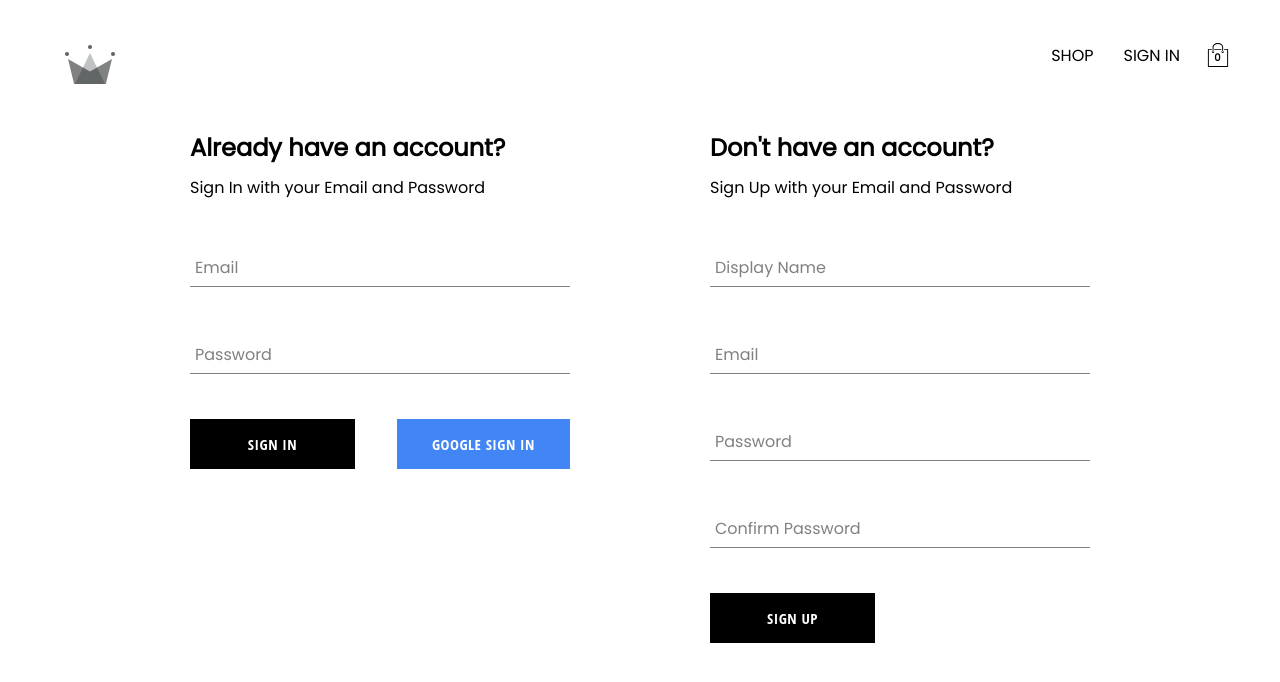
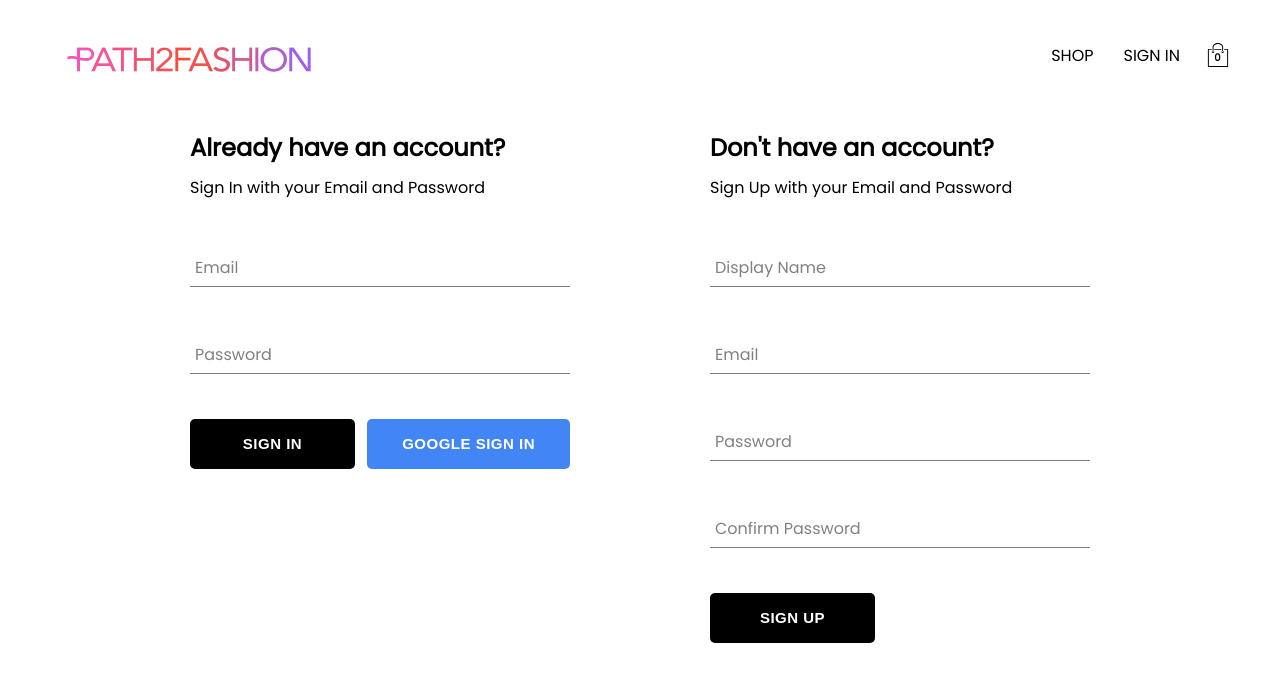
Before and after one commit to satyajitgiram/crown-clothing, a React (Create React App) app: page /auth in a window 1280 px wide. Shown: the top 682 px of the page. Built offline with nearby package versions, Linux system fonts and the light colour scheme; no server answers; the database is empty.

Commit message:
added branding og path2fashion & changed some styling

```diff
--- a/public/index.html
+++ b/public/index.html
@@ -27,7 +27,7 @@
     <link rel="preconnect" href="https://fonts.googleapis.com">
     <link rel="preconnect" href="https://fonts.gstatic.com" crossorigin>
     <link href="https://fonts.googleapis.com/css2?family=Poppins&display=swap" rel="stylesheet">
-    <title>React App</title>
+    <title>Path2Fashion - Your Style, Your Way</title>
   </head>
   <body>
     <noscript>You need to enable JavaScript to run this app.</noscript>
--- a/src/components/button/button.styles.jsx
+++ b/src/components/button/button.styles.jsx
@@ -2,6 +2,7 @@ import styled from 'styled-components';
 
 export const BaseButton = styled.button`
     min-width: 165px;
+    border-radius:5px;
     width: auto;
     height: 50px;
     letter-spacing: 0.5px;
@@ -11,7 +12,6 @@ export const BaseButton = styled.button`
     background-color: black;
     color: white;
     text-transform: uppercase;
-    font-family: 'Open Sans Condensed';
     font-weight: bolder;
     border: none;
     cursor: pointer;
--- a/src/components/directory-item/directory-item.styles.jsx
+++ b/src/components/directory-item/directory-item.styles.jsx
@@ -11,6 +11,7 @@ export const BackgroundImage = styled.div`
 export const Body = styled.div`
   height: 90px;
   padding: 0 25px;
+  border-radius:5px;
   display: flex;
   flex-direction: column;
   align-items: center;
@@ -38,6 +39,7 @@ export const DirectoryItemContainer = styled.div`
   min-width: 30%;
   height: 240px;
   flex: 1 1 auto;
+  border-radius: 12px;
   display: flex;
   align-items: center;
   justify-content: center;
--- a/src/components/product-card/product-card.styles.jsx
+++ b/src/components/product-card/product-card.styles.jsx
@@ -21,6 +21,7 @@ export const ProductCardContainer = styled.div`
 
   button {
     width: 80%;
+    border-radius: 7px;
     opacity: 0.7;
     position: absolute;
     top: 255px;
--- a/src/routes/navigation/navigation.component.jsx
+++ b/src/routes/navigation/navigation.component.jsx
@@ -7,7 +7,7 @@ import CartIcon from "../../components/cart-icon/cart-icon.component";
 import CartDropdown from "../../components/cart-dropdown/cart-dropdown.component";
 
 import {NavigationContainer, LogoContainer, NavLinks, NavLink } from './navigation.styles.jsx';
-import { ReactComponent as CrwnLogo } from '../../assets/crown.svg';
+import CrwnLogo from '../../assets/path2fashion-logo.png';
 
 const Navigation = () =>{
 
@@ -19,7 +19,7 @@ const Navigation = () =>{
         <Fragment>
             <NavigationContainer>
                 <LogoContainer to="/">
-                    <CrwnLogo className="logo"/>
+                    <img src={CrwnLogo} className="logo"/>
                 </LogoContainer>
                 <NavLinks>
                     <NavLink to="/shop">
```
Also changed, not shown: src/assets/path2fashion-logo.png (added).
